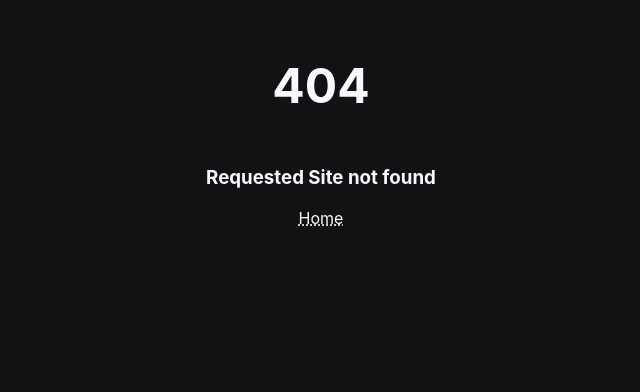
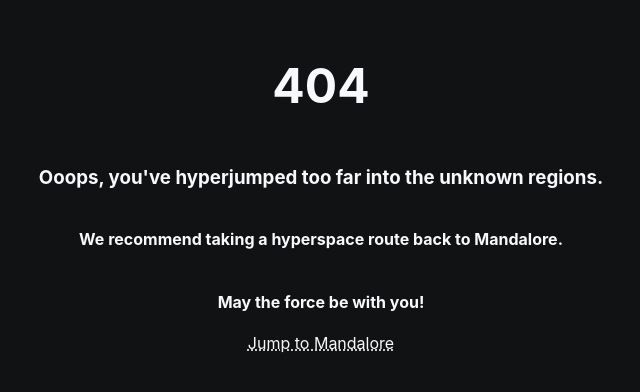
Before and after one commit to xNaCly/mandalore-wiki, a PHP site: page /php/util/notfound.php in a window 1280 px wide. Shown: the top 392 px of the page, without its empty margins (319-959 px from the left). Run offline with PHP 8.4, Linux system fonts and the light colour scheme.

Commit message:
feat(404): updated text - #5

```diff
--- a/php/util/notfound.php
+++ b/php/util/notfound.php
@@ -13,8 +13,10 @@
 <body>
     <div class="container container-flex">
         <h1 class="error-heading">404</h1>
-        <h3>Requested Site not found</h3>
-        <a href="/">Home</a>
+        <h3>Ooops, you've hyperjumped too far into the unknown regions.</h3>
+        <h4>We recommend taking a hyperspace route back to Mandalore.</h4>
+        <h4>May the force be with you!</h4>
+        <a href="/">Jump to Mandalore</a>
     </div>
 </body>
 </html>
```
